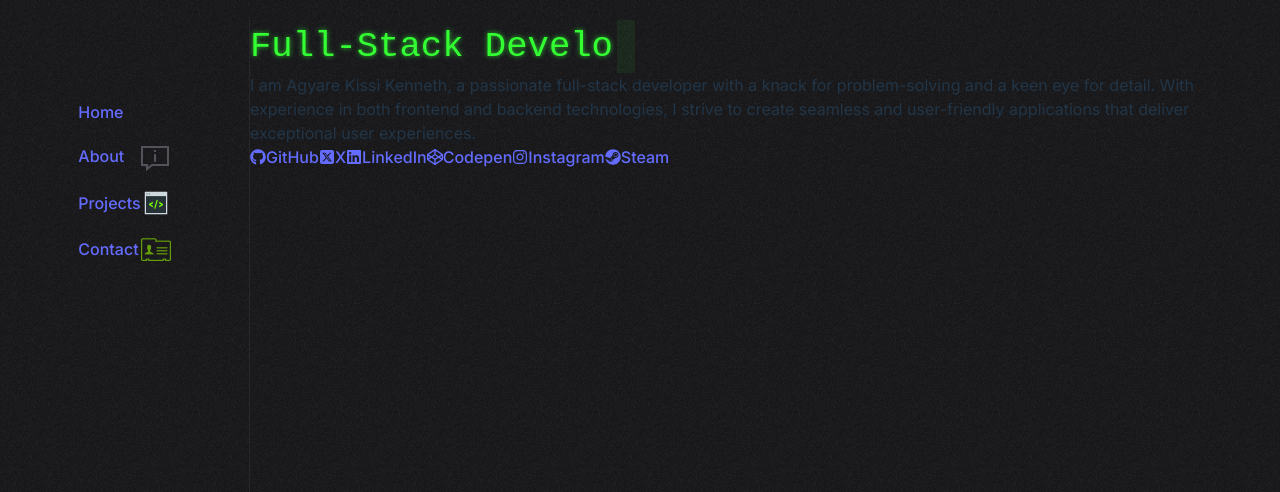
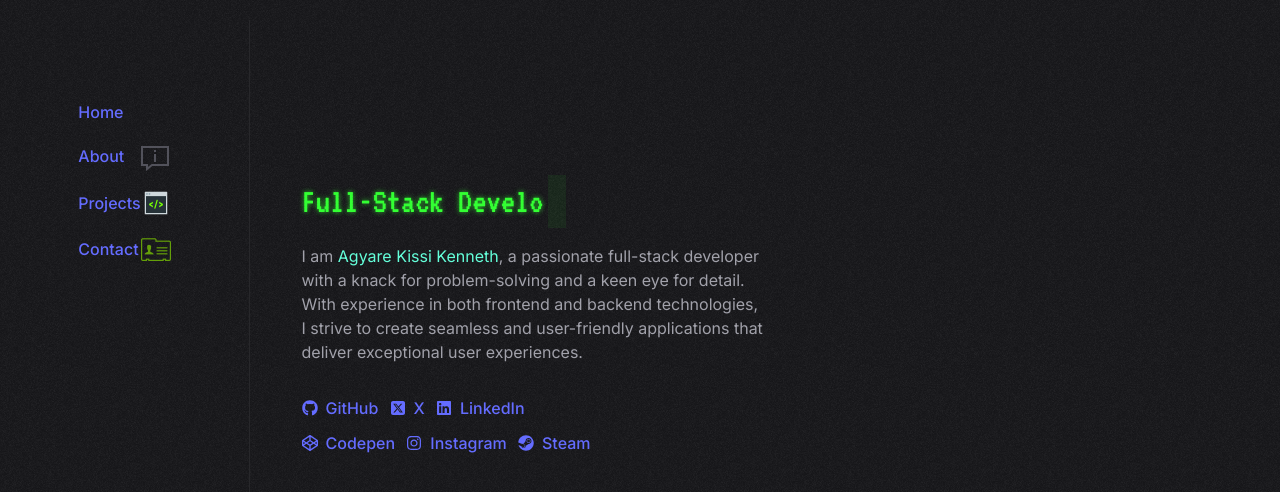
Before and after one commit to over-geek/react-portfolio, a React (Vite) app: page / in a window 1280 px wide. Shown: the top 492 px of the page. Built offline with nearby package versions, Linux system fonts and the light colour scheme.

Commit message:
Add style to home component

```diff
--- a/src/App.css
+++ b/src/App.css
@@ -21,6 +21,8 @@
 
 p {
   font-family: 'Inter', sans-serif;
+  color: rgb(161 161 170);
+  font-weight: 400;
 }
 
 ul {
@@ -29,5 +31,10 @@
 
 a {
   text-decoration: none;
-  color: #fff;
+  color: #d8d7d7;
+  font-family: 'Inter', sans-serif;
 }
+
+.light_green {
+  color: #64ffda;
+}
--- a/src/styles/Mainpage.css
+++ b/src/styles/Mainpage.css
@@ -1,3 +1,6 @@
+@import url('https://fonts.googleapis.com/css2?family=VT323&display=swap');
+@import url('https://fonts.googleapis.com/css2?family=Roboto+Mono:ital,wght@0,100..700;1,100..700&display=swap');
+
 .d_flex {
 	display: flex;
 }
@@ -40,6 +43,37 @@
 }
 
 .layout {
+	width: 100%;
 	margin-left: 250px;
 	overflow-y: auto;
 }
+
+/* Home Section */
+#home {
+	width: 100%;
+	height: 100%;
+}
+
+.main_text {
+	margin: 15% 0 0 5%;
+	width: 45%;
+}
+
+.main_description_text {
+	margin-top: 1rem;
+	line-height: 1.5rem;
+}
+
+.socials_container {
+	width: 300px;
+	margin-top: 2rem;
+}
+
+.socials_container ul {
+	flex-wrap: wrap;
+	gap: 0.7rem;
+}
+
+.socials_container ul li a {
+	gap: 8px;
+}
```
